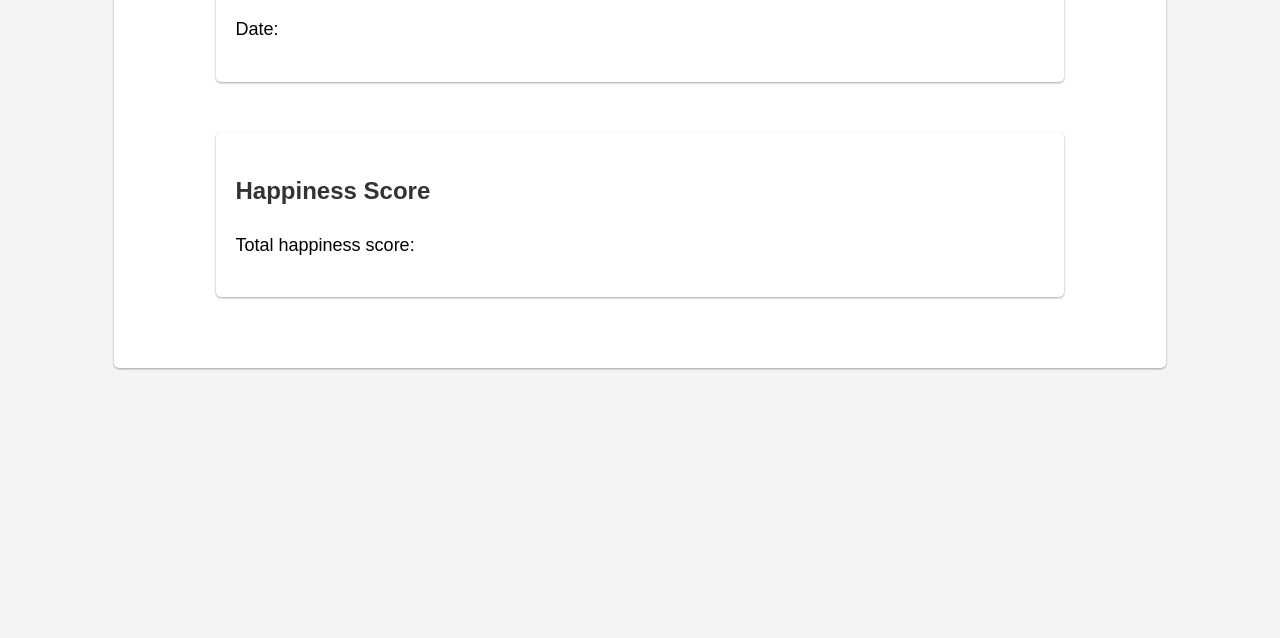
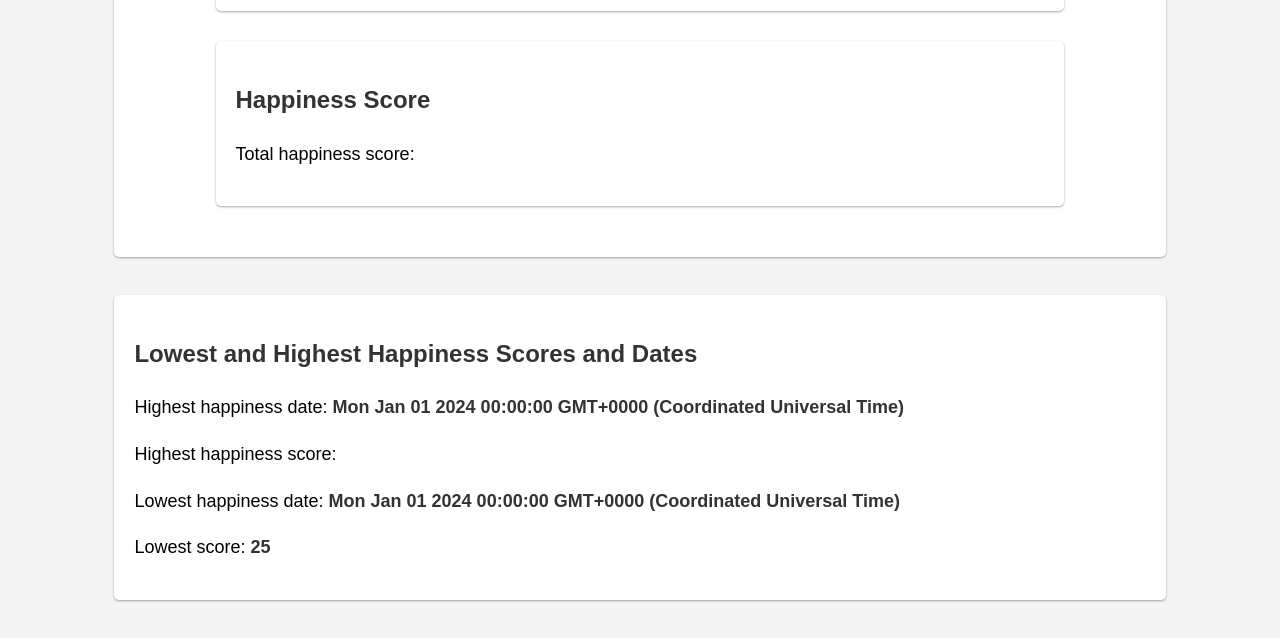
Before and after one commit to dominicf2001/paragon-coding-test, a plain HTML site: page index.html in a window 1280 px wide. Shown: the part 544-1182 px from the top of the page. Before the commit the page ends 975 px from the top, so only its background shows below. Drawn offline with Linux system fonts and the light colour scheme.

Commit message:
Add html elements for lowest and highest, add initital DOM manipulation for them

```diff
--- a/index.html
+++ b/index.html
@@ -27,6 +27,14 @@
                     <p>Total happiness score: <span id="output-happiness-score"></span></p>
                 </div>
             </div>
+
+            <div class="container">
+                <h2>Lowest and Highest Happiness Scores and Dates</h2>
+                <p>Highest happiness date: <span id="output-highest-happiness-date"></span></p>
+                <p>Highest happiness score: <span id="output-higest-happiness-score"></span></p>
+                <p>Lowest happiness date: <span id="output-lowest-happiness-date"></span></p>
+                <p>Lowest score: <span id="output-lowest-happiness-score"></span></p>
+            </div>
         </main>
     </body>
 </html>
--- a/index.js
+++ b/index.js
@@ -44,7 +44,7 @@ function getLowestAndHighestHappinessScores() {
     let lowestHappinessScore = getTotalHappinessScore(yearEndDate);
     let lowestHappinessDate = yearStartdate;
 
-    for (let currentDate = startDate; currentDate <= endDate; currentDate.setDate(currentDate.getDate() + 1)) {
+    for (let currentDate = yearStartdate; currentDate <= yearEndDate; currentDate.setDate(currentDate.getDate() + 1)) {
         const currentHappinessScore = getTotalHappinessScore(currentDate);
         if (currentHappinessScore < lowestHappinessScore) {
             lowestHappinessDate = currentDate;
@@ -92,6 +92,9 @@ const dateInputSubmitBtn = document.querySelector("#date-input-submit-btn");
 const outputHolidayDate = document.querySelector("#output-holiday-date");
 const outputHolidayName = document.querySelector("#output-holiday-name");
 const outputHappinessScore = document.querySelector("#output-happiness-score");
+const outputHighestHappinessDate = document.querySelector("#output-highest-happiness-date");
+const outputHighestHappinessScore = document.querySelector("#output-lowest-happiness-score");
+const outputLowestHappinessDate = document.querySelector("#output-lowest-happiness-date");
 
 dateInputSubmitBtn.addEventListener("click", ()=> {
     const dateInput = document.querySelector("#date-input").value;
@@ -101,6 +104,12 @@ dateInputSubmitBtn.addEventListener("click", ()=> {
     outputHolidayDate.textContent = formatDate(closestHolidayObj.date);
     outputHappinessScore.textContent = getTotalHappinessScore(dateInputObj);
 });
+
+const highestAndLowestScoresAndDates = getLowestAndHighestHappinessScores();
+outputHighestHappinessDate.textContent = highestAndLowestScoresAndDates["highestHappinessDate"];
+outputHighestHappinessScore.textContent = highestAndLowestScoresAndDates["highestHappinessScore"];
+outputLowestHappinessDate.textContent = highestAndLowestScoresAndDates["lowestHappinessDate"];
+outputHighestHappinessScore.textContent = highestAndLowestScoresAndDates["highestHappinessScore"];
 
 // UNIT TESTS
 {
--- a/style.css
+++ b/style.css
@@ -6,7 +6,7 @@ body {
 
 .container {
     width: 80%;
-    margin: 5% auto;
+    margin: 3% auto;
     overflow: hidden;
     background-color: #fff;
     padding: 20px;
```
